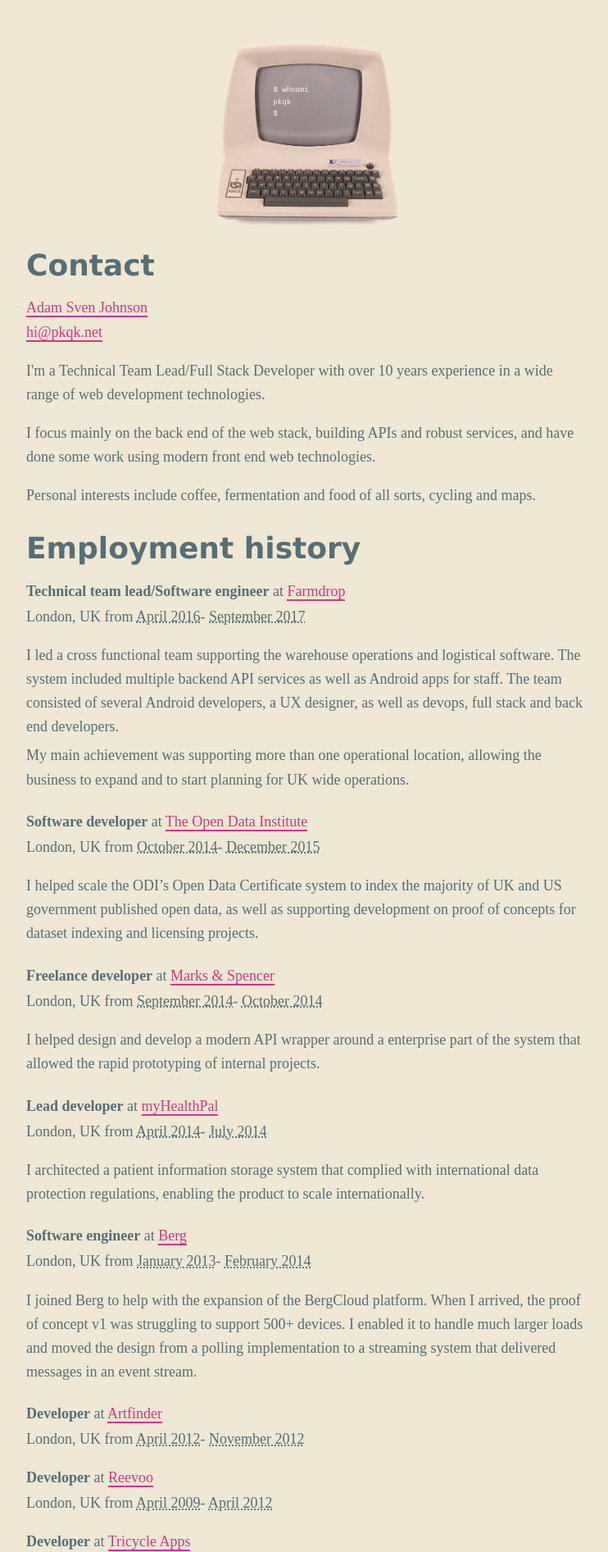
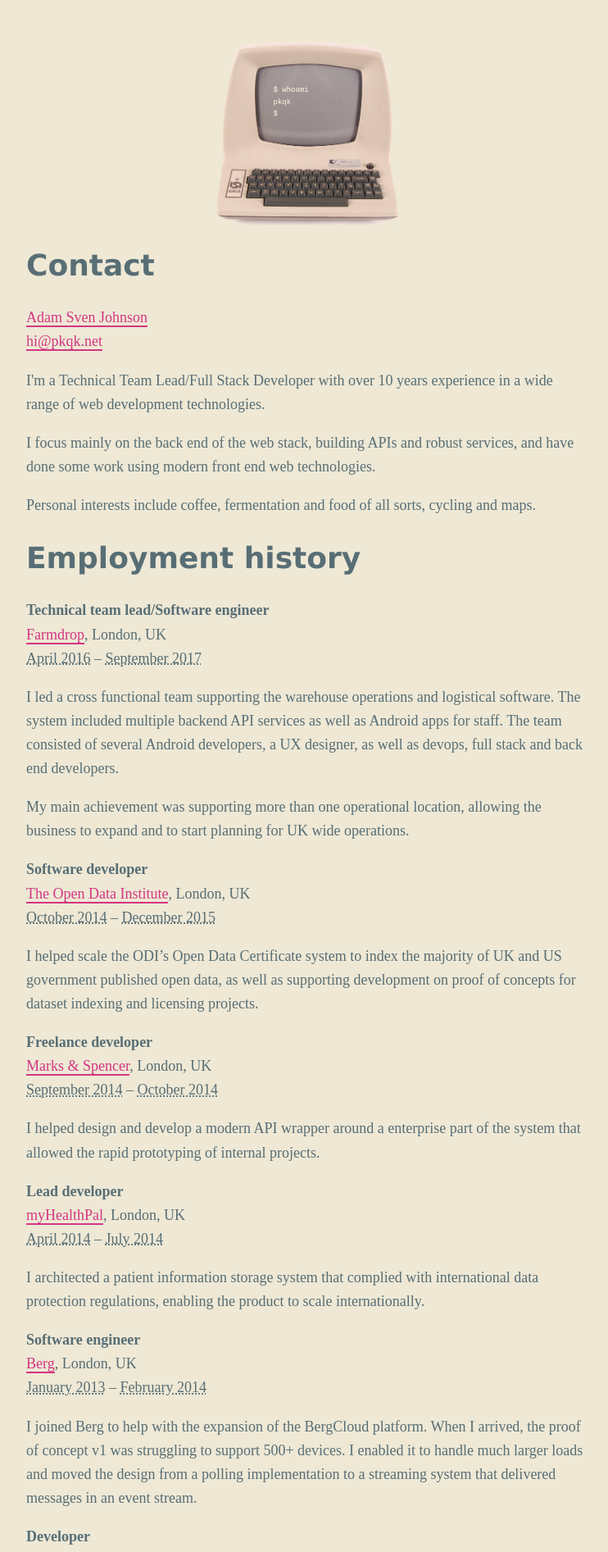
Before and after one commit to pkqk/pkqk.github.io, a Jekyll site: the page built from cv.md, in a window 1280 px wide. Shown: the top 1893 px of the page at 82% size, without its empty margins (266-1008 px from the left). Built offline with Jekyll 4.4.1, drawn with Linux system fonts in a browser that asks for light colours; some of the changed text lies outside the part shown.

Commit message:
Clean up resume styling

```diff
--- a/_sass/resume.scss
+++ b/_sass/resume.scss
@@ -1,26 +1,10 @@
+.hresume {
   .contact.vcard p { margin: 0; }
-.contact.vcard .adr { margin-top: 1em; }
   address.vcard { font-style: normal; }
   ul.vcalendar { padding-left: 0; margin-left: 0; }
   ul.vcalendar li { list-style: none; }
-.experience.vevent .org, .experience.vevent .title { display: inline; }
-.experience p, .education p { margin: 0.1em 0; }
-.experience p.description, .education p.description { margin: 0.5em 0; }
-.experience h3, .education h3 { margin-bottom: 0; }
-ul.skills { list-style: outside; padding-left: 0; margin-left: 0; margin-top: 0; }
-ul.skills a { color: inherit; }
-ul.skills li { margin-left: 6px; }
-ul.skills li:before { content: ""; margin-left: -6px; }
-h2, h3 { margin-bottom: 0.5em; }
-ul.vcalendar .summary { margin-top: 1em; }
-.description { margin-top: 1em; }
-.description p { padding-bottom: 0.25em; }
-.visa-category {
-  /*font-feature-settings isn't supported yet :( */
-  font-family: "Georgia", "Courier New";
-  font-variant: small-caps;
-  text-transform: lowercase;
-}
+  li.experience > p { margin: 0; }
+
   p.formats {
     a, a:hover {
       border-bottom: none;
@@ -29,3 +13,4 @@ p.formats {
     }
   }
   a.tel { display: none; }
+}
--- a/cv.md
+++ b/cv.md
@@ -39,14 +39,16 @@ $ <span class="cursor">&#95;</span></pre>
   {% for job in site.experience reversed %}
   <li class="experience vevent vcard">
     <p class="summary">
-      <strong class="title">{{ job.title }}</strong> at
-      <a class="fn org url" href="{{ job.link }}">{{ job.company }}</a>
+      <strong class="title">{{ job.title }}</strong>
     </p>
     <p>
+      <a class="fn org url" href="{{ job.link }}">{{ job.company }}</a>,
       <span class="adr"><span class="locality">{{ job.adr_locality }}</span>, <span class="country-name">{{ job.adr_country }}</span></span>
-      from
+    </p>
+    <p>
       <span class="period">
-        <abbr class="dtstart" title="{{ job.date_start }}">{{ job.date_start | date: "%B %Y" }}</abbr>-
+        <abbr class="dtstart" title="{{ job.date_start }}">{{ job.date_start | date: "%B %Y" }}</abbr>
+        &ndash;
         <abbr class="dtend" title="{{ job.date_end }}">{{ job.date_end | date: "%B %Y" }}</abbr>
       </span>
     </p>
```
Lines whose indentation alone changed are shown as unchanged.
